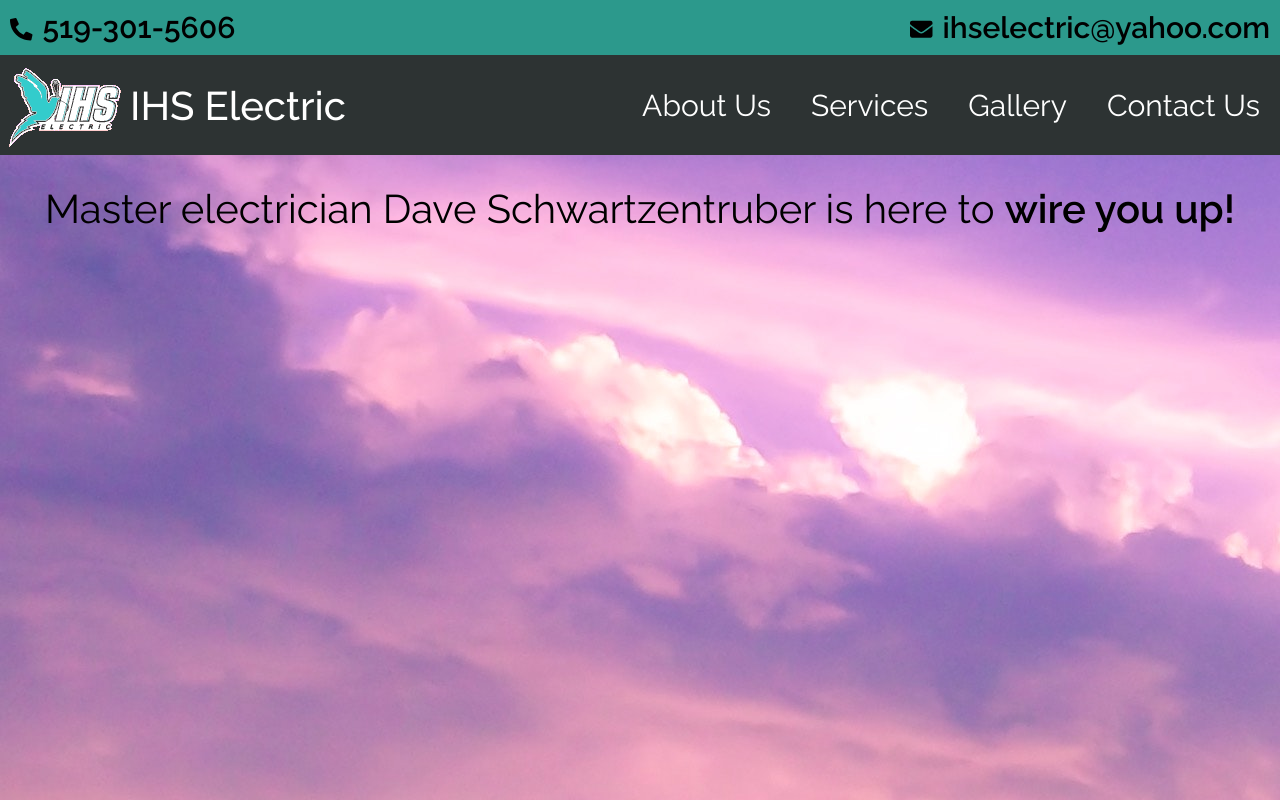
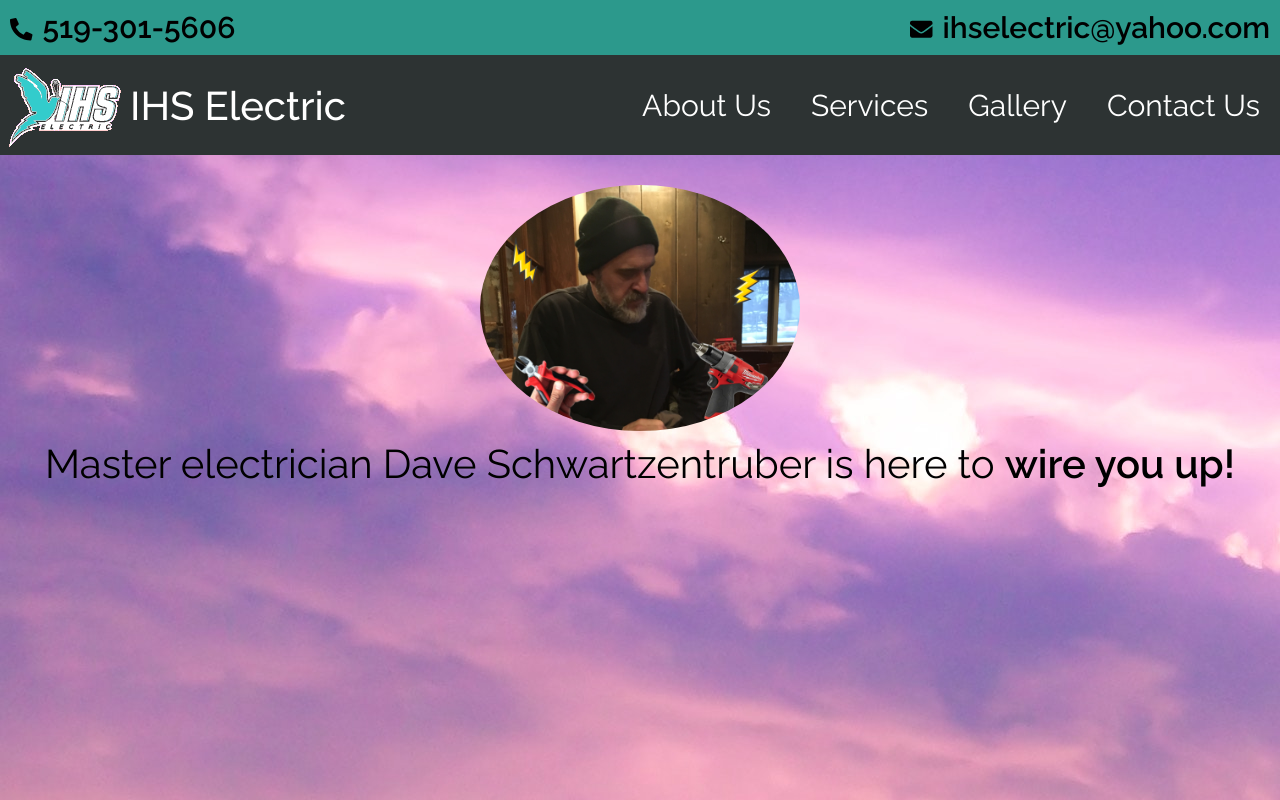
Before and after one commit to hkeward/ihselectric, a Vue app: page / in a window 1280 px wide. Built offline with nearby package versions, Linux system fonts and the light colour scheme.

Commit message:
Small style fixes; add an image of Dave

```diff
--- a/src/App.vue
+++ b/src/App.vue
@@ -48,12 +48,12 @@ export default {
   -moz-osx-font-smoothing: grayscale;
   text-align: center;
   font-size: 2.5em;
-  width:100%;
+  width: 100%;
   min-width: 364px;
 }
 
 #content {
-  margin-top: 30px;
+  margin: 30px;
 }
 
 body {
--- a/src/components/Navbar.vue
+++ b/src/components/Navbar.vue
@@ -9,7 +9,12 @@
         <font-awesome-icon icon="bars" class="fa-xs link" />
       </div>
       <ul class="nav_list" v-bind:style="navbarStyle">
-        <li @click="toggleMenu" class="hamburger_icon" v-if="windowWidth < 450" id="hamburger_small_screen">
+        <li
+          @click="toggleMenu"
+          class="hamburger_icon"
+          v-if="windowWidth < 430"
+          id="hamburger_small_screen"
+        >
           <font-awesome-icon icon="bars" class="link" />
         </li>
         <li>
@@ -71,6 +76,7 @@ export default {
             margin: "0px",
             height: menu_height + "px",
             width: "100%",
+            "min-width": "364px",
             top: "155px",
             left: "0px",
             background: "black",
--- a/src/views/Home.vue
+++ b/src/views/Home.vue
@@ -1,5 +1,10 @@
 <template>
   <div class="home">
+    <img
+      src="~@/assets/dave.jpg"
+      style="border-radius: 50%; max-width: 320px"
+    />
+    <br />
     Master electrician Dave Schwartzentruber is here to
     <strong>wire you up!</strong>
   </div>
```
Also changed, not shown: src/assets/dave.jpg (added).
